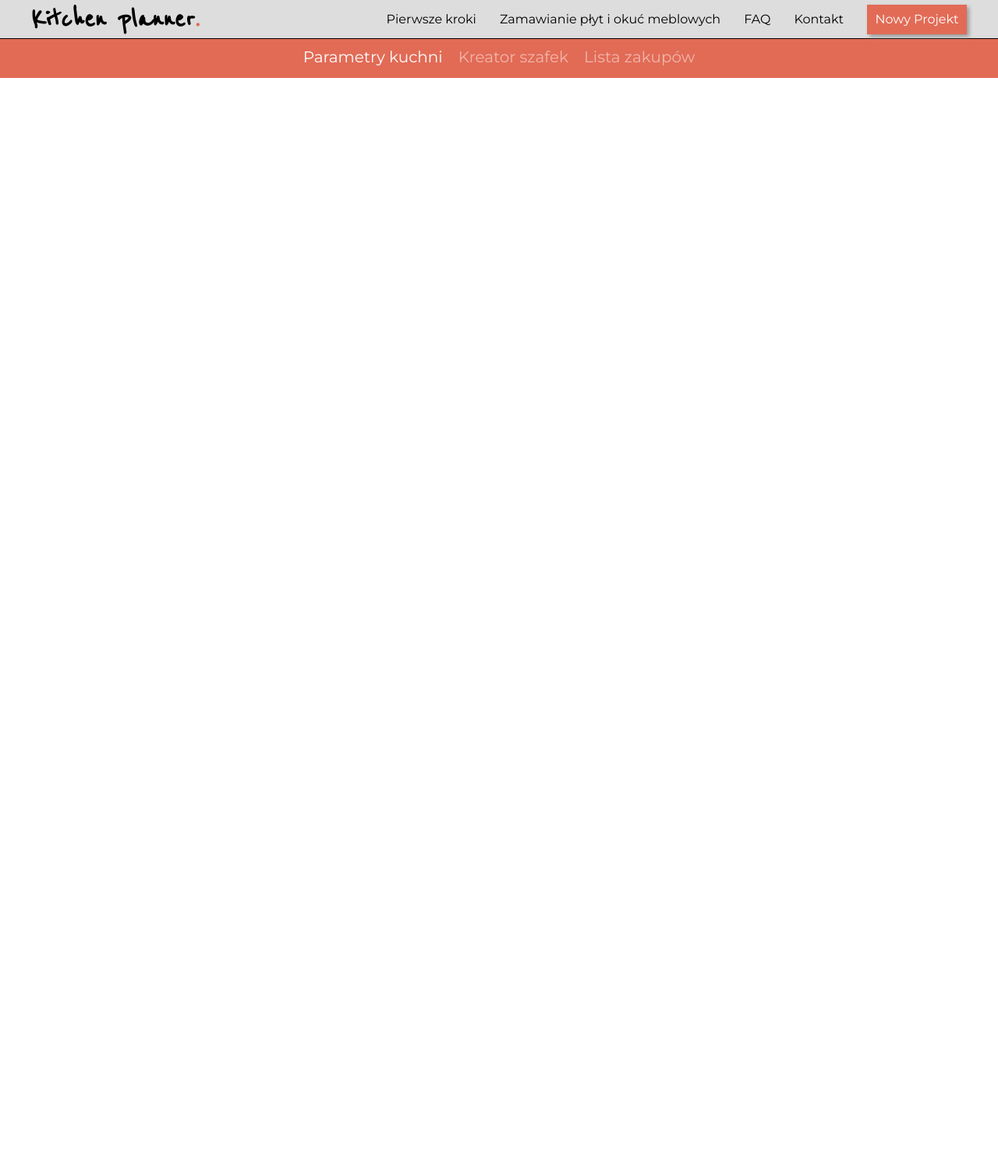
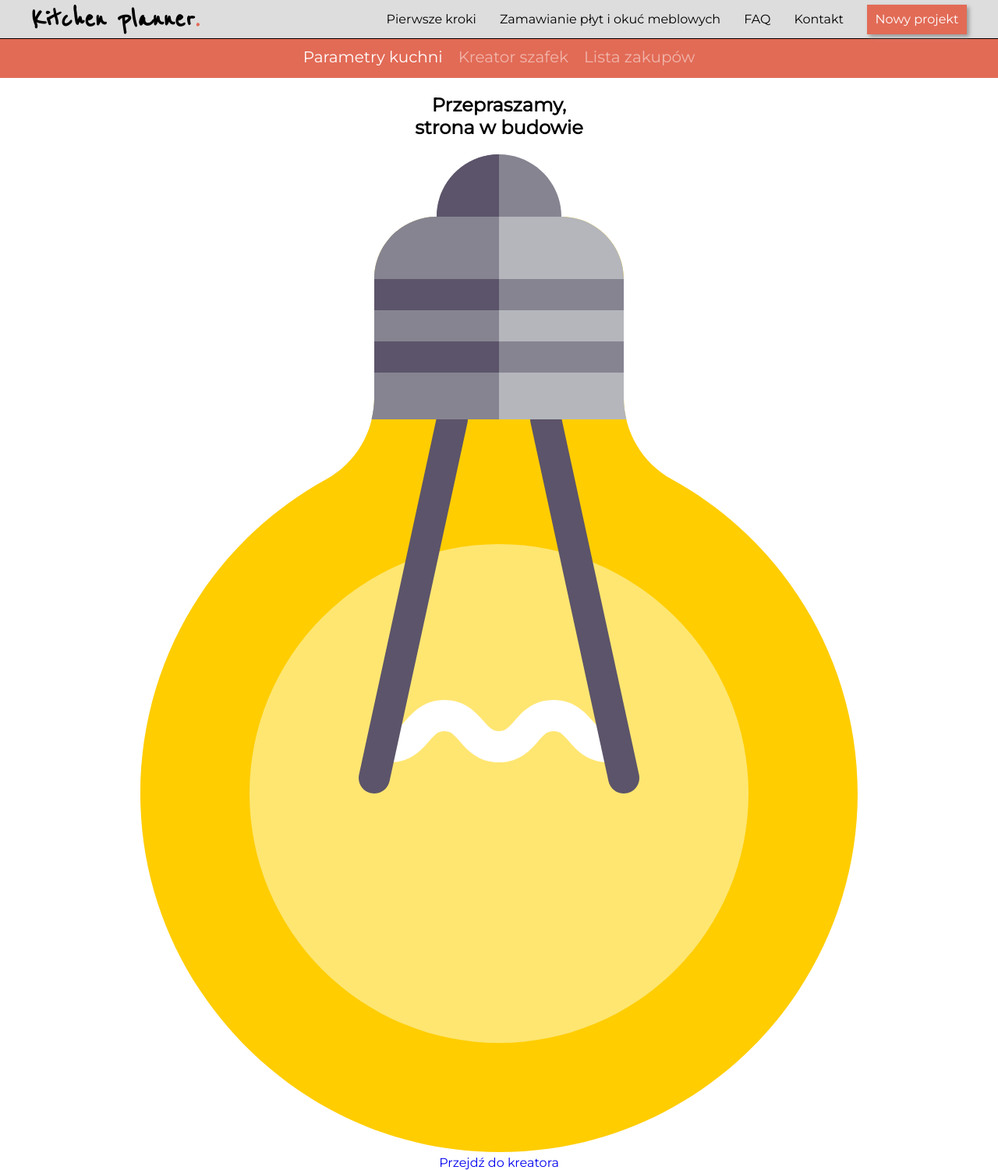
Before and after one commit to Bruinen90/kitchen-planner, a React (Create React App) app: page /projekt in a window 1280 px wide. Shown: the whole page at 78% size. Before the commit the page ends 800 px from the top, so only its background shows below. Built offline with nearby package versions, Linux system fonts and the light colour scheme.

Commit message:
Added 404 page

```diff
--- a/src/components/UI/MenuBar/MenuBar.css
+++ b/src/components/UI/MenuBar/MenuBar.css
@@ -18,37 +18,6 @@
     }
 }
 
-.menuBar a {
-    text-decoration: none;
-}
-
-.menuItem {
-    display: inline-block;
-    margin-right: 30px;
-}
-
-.menuItem:hover {
-    color: var(--red-color);
-    cursor: pointer;
-}
-
-.newProjectButton {
-    display: flex;
-    align-items: center;
-    justify-content: center;
-    background-color: var(--red-color);
-    height: 30px;
-    width: 120px;
-    padding: 4px;
-    color: white;
-    box-shadow: 3px 3px 5px #999;
-    cursor: pointer;
-    transition: all 0.5s;
-}
-
-.newProjectButton:hover {
-    transform: scale(1.05);
-}
 
 .menuLogo {
     color: black;
@@ -151,17 +120,7 @@
 }
 
 @media (max-width: 1200px) {
-    .menuItem {
-        font-size: .9rem;
-    }
-
     .menuLogo {
         font-size: 32px;
     }
-
-    .newProjectButton {
-        height: 25px;
-        width: 100px;
-        font-size: .9rem;
-    }
 }
--- /dev/null
+++ b/src/components/UI/MenuBar/MenuItems/MenuItems.css
@@ -0,0 +1,46 @@
+.menuBar a {
+    text-decoration: none;
+}
+
+.menuItem {
+    display: inline-block;
+    margin-right: 30px;
+    color: inherit;
+}
+
+.menuItem:hover {
+    color: var(--red-color);
+}
+
+.newProjectButton {
+    display: flex;
+    align-items: center;
+    justify-content: center;
+    background-color: var(--red-color);
+    height: 30px;
+    width: 120px;
+    padding: 4px;
+    color: white;
+    box-shadow: 3px 3px 5px #999;
+    cursor: pointer;
+}
+
+.newProjectButton:hover {
+    background-color: var(--light-red-color);
+}
+
+.newProjectButton:active {
+    transform: scale(0.9);
+}
+
+@media (max-width: 1200px) {
+    .menuItem {
+        font-size: .9rem;
+    }
+
+    .newProjectButton {
+        height: 25px;
+        width: 100px;
+        font-size: .9rem;
+    }
+}
--- a/src/components/UI/MenuBar/MenuItems/MenuItems.js
+++ b/src/components/UI/MenuBar/MenuItems/MenuItems.js
@@ -1,16 +1,46 @@
 import React from 'react';
+import './MenuItems.css'
 
 import {Link} from 'react-router-dom';
 
-const MenuItems = (props) => (
+const MenuItems = (props) => {
+    const links = [
+        {
+            target: "pierwsze-kroki",
+            description: "Pierwsze kroki",
+        },
+        {
+            target: "zamawianie",
+            description: "Zamawianie płyt i okuć meblowych",
+        },
+        {
+            target: "faq",
+            description: "FAQ",
+        },
+        {
+            target: "kontakt",
+            description: "Kontakt",
+        },
+        {
+            target: "projekt/parametry-kuchni",
+            description: "Nowy projekt",
+            button: true,
+        },
+    ];
+    const linksOutput = links.map(link => {
+        return(
+            <Link
+                to={'/'+link.target}
+                className={link.button ? "newProjectButton" : "menuItem" }
+                key={link.target}
+            >
+                {link.description}
+            </Link>
+        )
+    })
+    return(
     <React.Fragment>
-        <div className="menuItem" onClick={props.clickMenuItem}>Pierwsze kroki</div>
-        <div className="menuItem" onClick={props.clickMenuItem}>Zamawianie płyt i okuć meblowych</div>
-        <div className="menuItem" onClick={props.clickMenuItem}>FAQ</div>
-        <div className="menuItem" onClick={props.clickMenuItem}>Kontakt</div>
-        <Link to="/projekt/parametry-kuchni" className="newProjectButton" onClick={props.clickMenuItem}>
-            {props.inProgress ? "Edytuj" : "Nowy"} Projekt
-        </Link>
+        {linksOutput}
     </React.Fragment>
-);
+)};
 export default MenuItems;
--- a/src/components/UI/ProjectBar/ProjectBar.css
+++ b/src/components/UI/ProjectBar/ProjectBar.css
@@ -37,7 +37,7 @@
 }
 
 .notActiveLink {
-    cursor: not-allowed;
+    pointer-events: none;
     opacity: .5;
     font-size: 20px;
     border-bottom: 5px solid transparent;
--- /dev/null
+++ b/src/components/WIP/WIP.css
@@ -0,0 +1,77 @@
+.WIP__container {
+    background-color: var(--green-color);
+    min-height: calc(100vh - 50px);
+    position: relative;
+    display: flex;
+    flex-direction: column;
+    justify-content: center;
+}
+
+.WIP__header {
+    margin: 0;
+    color: var(--white-color);
+    font-family: 'Montserrat Light';
+    font-weight: 200;
+    font-size: 7vw;
+    line-height: 1em;
+    margin-bottom: 10vh;
+}
+
+.WIP__lightbulbCont {
+    position: absolute;
+    right: 2.5vw;
+    top: 15vh;
+}
+
+.WIP__lightbulb {
+    width: 12.5vw;
+    height: 12.5vw;
+}
+
+.WIP__lightbulbCont::before {
+    content: " ";
+    position: absolute;
+    left: 0;
+    right: 0;
+    margin: auto;
+    top: -100%;
+    background-color: #444;
+    width: 4px;
+    height: 100%;
+}
+
+.WIP__link {
+    background-color: var(--red-color);
+    color: var(--white-color);
+    border: 0;
+    font-size: 2vw;
+    font-family: 'Montserrat light';
+    font-weight: 200;
+    padding: 10px 30px;
+    box-shadow: 2px 2px 7px rgba(0,0,0,.4);
+}
+
+.WIP__link:active {
+    transform: scale(0.9);
+}
+
+.WIP__link:hover {
+    background-color: var(--light-red-color);
+}
+
+@media (max-width: 768px) {
+    .WIP__header {
+        font-size: 4vh;
+        line-height: 1.2em;
+        padding: 0 15px;
+        margin-bottom: 10vh;
+    }
+
+    .WIP__link {
+        font-size: 2.5vh;
+    }
+
+    .WIP__lightbulbCont {
+        display: none;
+    }
+}
--- /dev/null
+++ b/src/components/WIP/WIP.js
@@ -0,0 +1,22 @@
+import React from 'react';
+import { Link } from 'react-router-dom';
+
+import lightbulb from '../../img/lightbulb.svg';
+
+const WIP = (props) => {
+    return(
+        <div className="WIP__container">
+            <h2 className="WIP__header">
+                Przepraszamy, <br /> strona w budowie
+            </h2>
+            <div className="WIP__lightbulbCont">
+                <img src={lightbulb} alt="" className="WIP__lightbulb"/>
+            </div>
+            <div>
+                <Link to="projekt/parametry-kuchni" className="WIP__link">Przejdź do kreatora</Link>
+            </div>
+        </div>
+    );
+};
+
+export default WIP;
--- a/src/containers/App.css
+++ b/src/containers/App.css
@@ -3,6 +3,7 @@
     --light-green-color: #d1e2d5;
     --blue-color: #64a6d6;
     --red-color: #e26b56;
+    --light-red-color: #e67e6c;
     --white-color: #fff;
     --red-color-transparent: rgba(226,107,86, .3);
     --green-color-transparent: #b3cfb9;
--- a/src/containers/App.js
+++ b/src/containers/App.js
@@ -7,6 +7,7 @@ import CabinetCreator from './CabinetCreator/CabinetCreator';
 import Home from './Home/Home';
 import KitchenParams from './KitchenParams/KitchenParams';
 import ProjectBar from '../components/UI/ProjectBar/ProjectBar';
+import WIP from '../components/WIP/WIP';
 import {connect} from 'react-redux';
 import * as actionTypes from '../store/actions/actionTypes';
 
@@ -34,6 +35,7 @@ class App extends Component {
             <Route path="/projekt/kreator-szafki" component={CabinetCreator} />
             <Route path="/projekt/parametry-kuchni" component={KitchenParams} />
             <Route path="/projekt/lista-zakupow" component={ShoppingList} />
+            <Route path="" component={WIP} />
         </Switch>
       </div>
     );
```
Also changed, not shown: src/components/UI/MenuBar/MenuBar.js (+7 -1 lines), src/img/lightbulb.svg (added).
